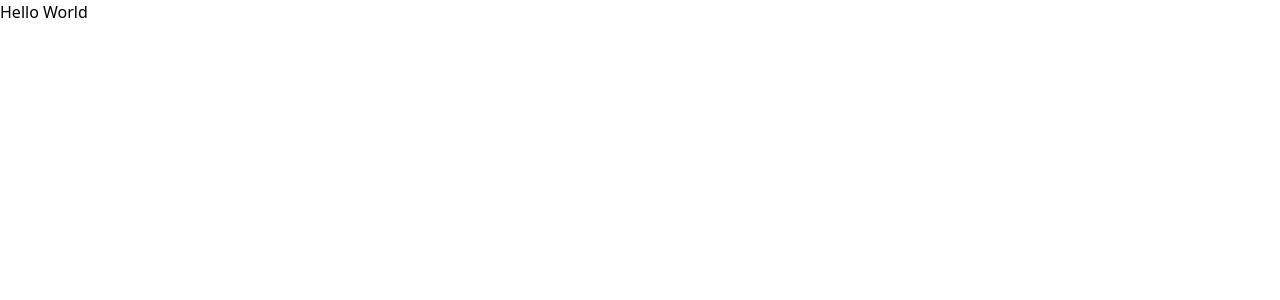
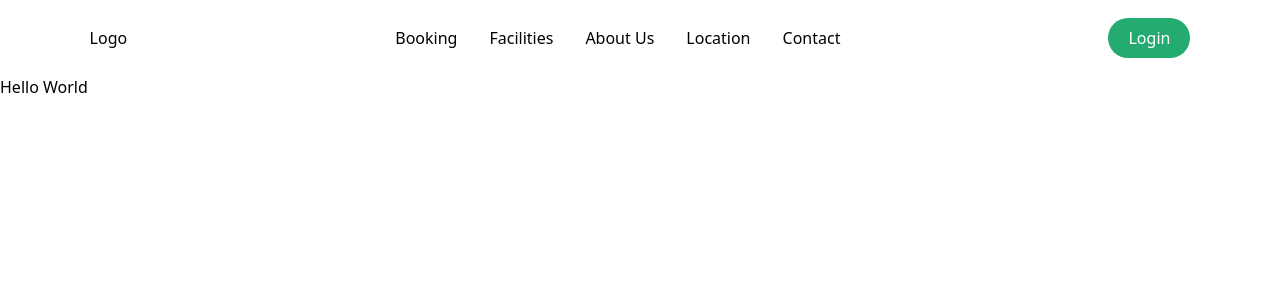
Before and after one commit to HizkiaReppi/hotel-landing-page, a React (Vite) app: page / in a window 1280 px wide. Shown: the top 300 px of the page. Built offline with nearby package versions, Linux system fonts and the light colour scheme.

Commit message:
Add Navbar

```diff
--- a/src/App.jsx
+++ b/src/App.jsx
@@ -1,6 +1,11 @@
+import { Navbar } from "./components"
+
 const App = () => {
   return (
-    <div>Hello World</div>
+    <>
+      <Navbar />
+      <div>Hello World</div>
+    </>
   )
 }
 
--- /dev/null
+++ b/src/components/Button.jsx
@@ -0,0 +1,9 @@
+const Button = ({ addClass, children }) => {
+  return (
+    <button className={`bg-primary px-5 py-2 rounded-3xl text-white` + addClass}>
+      {children}
+    </button>
+  )
+}
+
+export default Button
--- /dev/null
+++ b/src/components/Navbar.jsx
@@ -0,0 +1,25 @@
+import Button from "./Button"
+
+const Navbar = () => {
+  return (
+    <nav className="flex justify-between items-center px-[7%] w-full h-[75px]">
+      <div>
+        <h1>Logo</h1>
+      </div>
+      <div>
+        <ul className="flex gap-8">
+          <li><a href="#booking">Booking</a></li>
+          <li><a href="#facilities">Facilities</a></li>
+          <li><a href="#about">About Us</a></li>
+          <li><a href="#location">Location</a></li>
+          <li><a href="#contact">Contact</a></li>
+        </ul>
+      </div>
+      <div>
+        <Button addClass="">Login</Button>
+      </div>
+    </nav>
+  )
+}
+
+export default Navbar
--- /dev/null
+++ b/src/components/index.js
@@ -0,0 +1,3 @@
+import Navbar from "./Navbar"
+
+export { Navbar }
```
